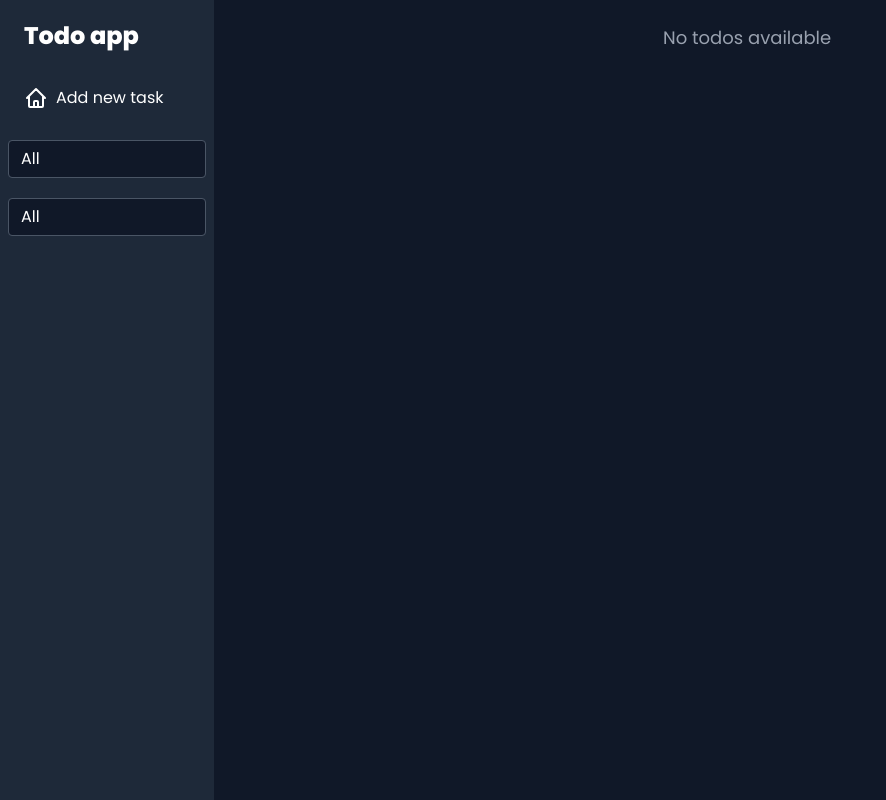
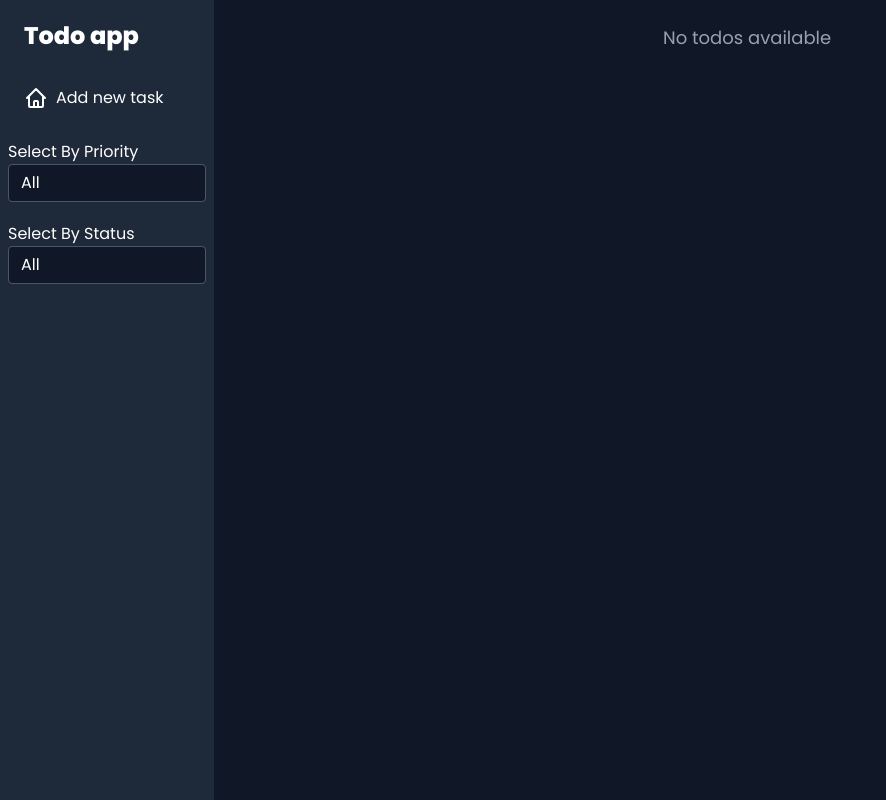
Before and after one commit to MuhammadAdan2003/react-app, a React (Vite) app: page / in a window 1280 px wide. Shown: the whole page, without its empty margins (0-886 px from the left). Built offline with nearby package versions, Linux system fonts and the light colour scheme.

Commit message:
Heading add

```diff
--- a/src/sidebar.jsx
+++ b/src/sidebar.jsx
@@ -44,13 +44,6 @@ const SidebarLayout = () => {
             setFilteredTodos(filtered.length > 0 ? filtered : []);
         }
     }, [statusTask, local]);
-
-    // console.log(local);
-    //     const handleCancel = () => {
-    //     seteditID(0); // Reset edit mode
-    //     setmatched(""); // Clear matched ID
-    // };
-
 
     return (
         <>
@@ -100,9 +93,10 @@ const SidebarLayout = () => {
                             <span>{item.name}</span>
                         </button>
                     ))}
-                    <label htmlFor=""></label>
+                    <div className="form-group mt-5">
+                        <label className="mt-5" htmlFor="">Select By Priority</label>
                         <select
-                        className="mt-5 form-select appearance-none block w-full px-3 py-1.5 text-base font-normal text-white bg-gray-900 bg-clip-padding bg-no-repeat border border-solid border-gray-600 rounded transition ease-in-out m-0 focus:ring-2 focus:ring-purple-500 focus:border-purple-500 outline-none"
+                            className=" form-select appearance-none block w-full px-3 py-1.5 text-base font-normal text-white bg-gray-900 bg-clip-padding bg-no-repeat border border-solid border-gray-600 rounded transition ease-in-out m-0 focus:ring-2 focus:ring-purple-500 focus:border-purple-500 outline-none"
                             aria-label="Default select example"
                             onChange={(e) => { handlePriority(e) }}
                         >
@@ -112,12 +106,17 @@ const SidebarLayout = () => {
                             <option className="bg-gray-900 text-white" value="Medium">Medium</option>
                             <option className="bg-gray-900 text-white" value="Low">Low</option>
                         </select>
-                    <select name="" id="" onChange={(e) => { handleStatus(e) }} className="mt-5 form-select appearance-none block w-full px-3 py-1.5 text-base font-normal text-white bg-gray-900 bg-clip-padding bg-no-repeat border border-solid border-gray-600 rounded transition ease-in-out m-0 focus:ring-2 focus:ring-purple-500 focus:border-purple-500 outline-none">
+                    </div>
+                    <div className="form-group mt-5">
+                        <label htmlFor="">Select By Status</label>
+                        <select name="" id="" onChange={(e) => { handleStatus(e) }} className=" form-select appearance-none block w-full px-3 py-1.5 text-base font-normal text-white bg-gray-900 bg-clip-padding bg-no-repeat border border-solid border-gray-600 rounded transition ease-in-out m-0 focus:ring-2 focus:ring-purple-500 focus:border-purple-500 outline-none">
                             <option className="bg-gray-900 text-white" disabled defaultValue>Select Status</option>
                             <option className="bg-gray-900 text-white" value="All">All</option>
                             <option className="bg-gray-900 text-white" value="Completed">Completed</option>
                             <option className="bg-gray-900 text-white" value="Incompleted">Incompleted</option>
                         </select>
+                    </div>
+
 
                 </nav>
             </div>
```
Lines whose indentation alone changed are shown as unchanged.
